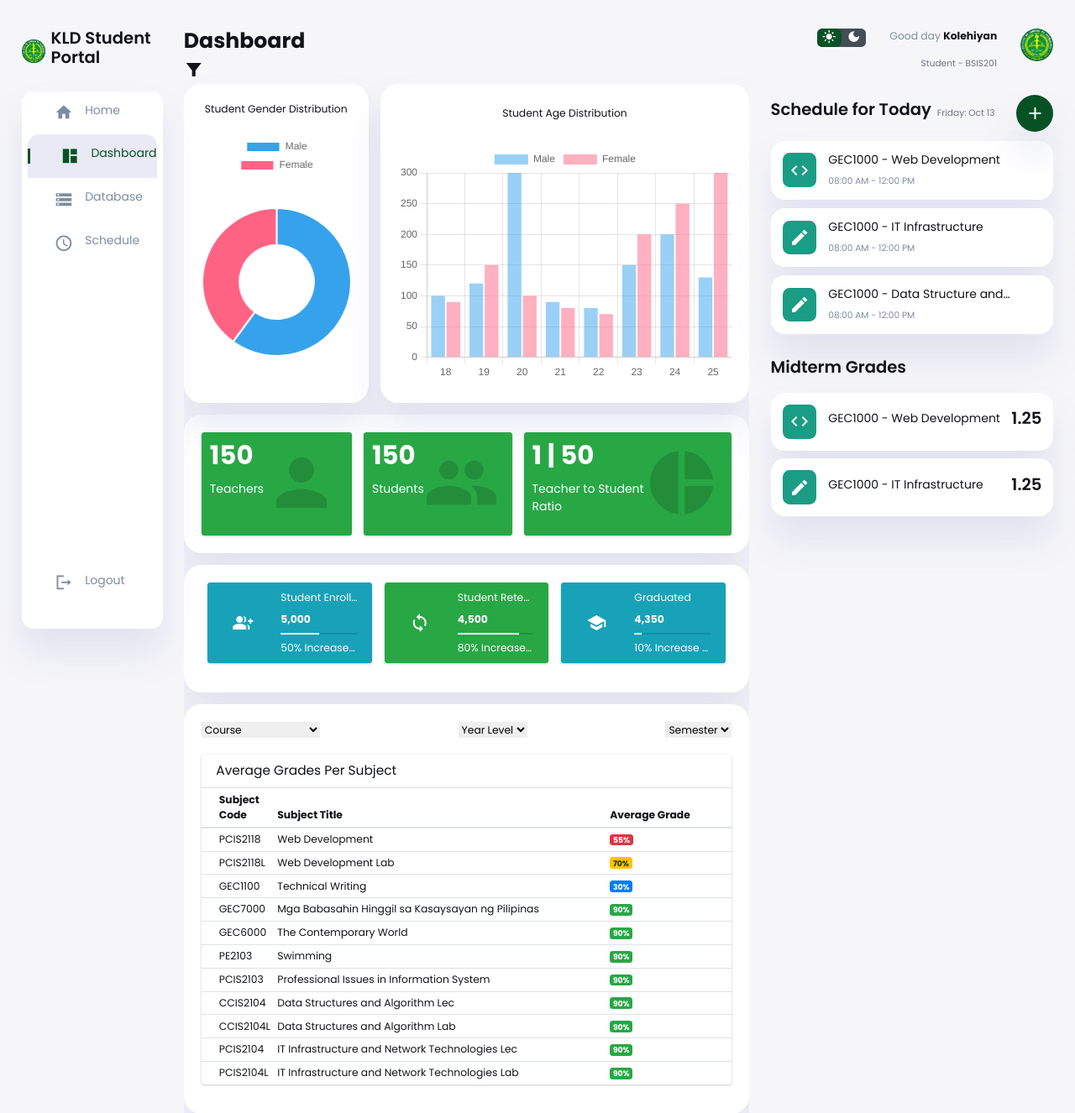
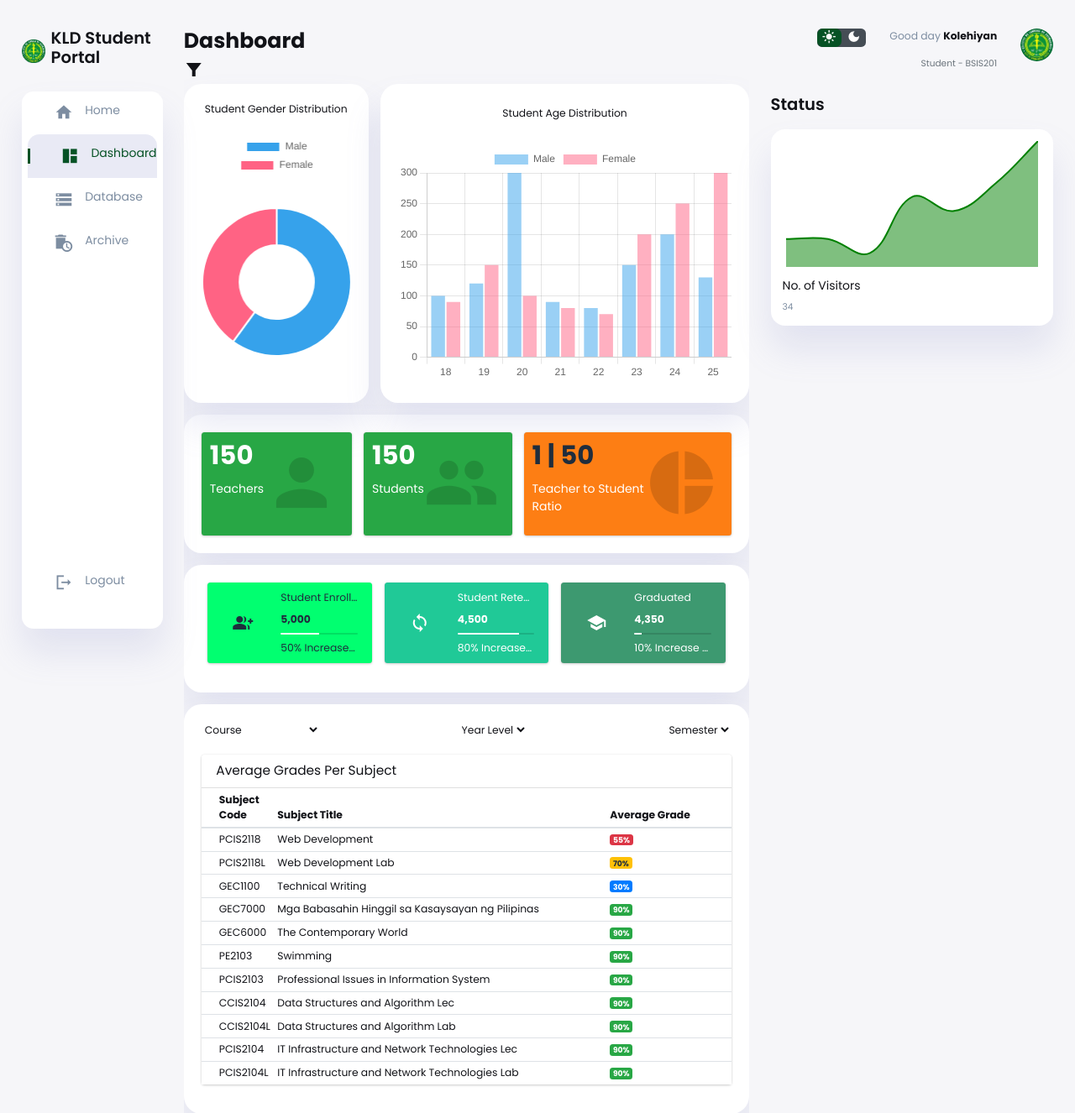
Before and after one commit to MasterVovo/StudentPortal, a PHP site: page /admin/dashboard.php in a window 1280 px wide. Shown: the top 1326 px of the page at 84% size. Run offline with PHP 8.4, Linux system fonts and the light colour scheme; some libraries are stand-ins or nearby versions.

Commit message:
Updated admin dashboard.php

```diff
--- a/admin/dashboard.php
+++ b/admin/dashboard.php
@@ -8,7 +8,7 @@
     <link href="https://fonts.googleapis.com/icon?family=Material+Icons+Sharp" rel="stylesheet" />
     <link rel="stylesheet" href="https://cdn.jsdelivr.net/npm/admin-lte@3.1/dist/css/adminlte.min.css">
     <link rel="stylesheet" href="../styles/dashboard.css" />
-    <link rel="stylesheet" href="dashboard.css" />
+    <link rel="stylesheet" href="styles/dashboard.css" />
   </head>
 
   <body>
@@ -29,21 +29,21 @@
             <span class="material-icons-sharp"> account_circle </span>
             <h3>Account</h3>
           </a>
-          <a href="#">
+          <a href="../dashboard.html">
             <span class="material-icons-sharp"> home </span>
             <h3>Home</h3>
           </a>
-          <a href="#" class="active">
+          <a href="dashboard.php" class="active">
             <span class="material-icons-sharp"> space_dashboard </span>
             <h3>Dashboard</h3>
           </a>
-          <a href="database.html">
+          <a href="database.php">
             <span class="material-icons-sharp"> storage </span>
             <h3>Database</h3>
           </a>
-          <a href="#">
-            <span class="material-icons-sharp"> schedule </span>
-            <h3>Schedule</h3>
+          <a href="database.php">
+            <span class="material-icons-sharp"> auto_delete </span>
+            <h3>Archive</h3>
           </a>
           <a href="../logout.html">
             <span class="material-icons-sharp"> logout </span>
@@ -93,7 +93,7 @@
                 <i class="material-icons-sharp"> group </i>
               </div>
             </div>
-            <div class="small-box bg-success">
+            <div class="small-box bg-orange">
               <div class="inner">
                 <h3>1 | 50</h3>
                 <p>Teacher to Student <br>Ratio</p>
@@ -108,11 +108,9 @@
          <!-- Student Enrollment -->
         <div class="ann-container">
 
-
-
           <div class="row">
             <div class="col-md-4 col-sm-6 col-12">
-              <div class="info-box bg-info">
+              <div class="info-box bg-lime">
                 <span class="info-box-icon"><i class="material-icons-sharp">group_add</i></span>
                 <div class="info-box-content">
                   <span class="info-box-text">Student Enrollment</span>
@@ -124,13 +122,11 @@
                   50% Increase From Last Year
                   </span>
                 </div>
-
               </div>
-
             </div>
 
             <div class="col-md-4 col-sm-6 col-12">
-              <div class="info-box bg-success">
+              <div class="info-box bg-teal">
                 <span class="info-box-icon"><i class="material-icons-sharp">loop</i></span>
                 <div class="info-box-content">
                   <span class="info-box-text">Student Retention</span>
@@ -148,7 +144,7 @@
             </div>
 
             <div class="col-md-4 col-sm-6 col-12">
-              <div class="info-box bg-info">
+              <div class="info-box bg-olive">
                 <span class="info-box-icon"><i class="material-icons-sharp">school</i></span>
                 <div class="info-box-content">
                   <span class="info-box-text">Graduated</span>
@@ -269,13 +265,8 @@
                 </tbody>
               </table>
             </div>
-
           </div>
         </div>
-
-
-
-
       </main>
       <!-- End of main content -->
 
@@ -303,96 +294,25 @@
         </div>
         <!-- End of navbar -->
 
-
-
-
-
-
-
-
-
-
-
-
         <!-- Schedule list -->
         <div class="schedule">
           <div class="schedule-header">
-            <h2>Schedule for Today</h2><small class="text-muted">Friday: Oct 13</small>
-            <span class="material-icons-sharp"> add </span>
+            <h2>Status</h2>
           </div>
 
           <div class="schedule-list">
-            <div class="icon">
-              <span class="material-icons-sharp"> code </span>
-            </div>
+            <div class="right-chart-container"><canvas id="chart-visitors"></div>
             <div class="sched-title">
               <div class="info">
-                <h3>GEC1000 - Web Development</h3>
-                <small class="text_muted"> 08:00 AM - 12:00 PM </small>
+                <h3>No. of Visitors</h3>
+                <small class="text_muted"> 34 </small>
               </div>
             </div>
           </div>
-
-          <div class="schedule-list">
-            <div class="icon">
-              <span class="material-icons-sharp"> edit </span>
-            </div>
-            <div class="sched-title">
-              <div class="info">
-                <h3>GEC1000 - IT Infrastructure</h3>
-                <small class="text_muted"> 08:00 AM - 12:00 PM </small>
-              </div>
-            </div>
-          </div>
-
-          <div class="schedule-list">
-            <div class="icon">
-              <span class="material-icons-sharp"> edit </span>
-            </div>
-            <div class="sched-title">
-              <div class="info">
-                <h3>GEC1000 - Data Structure and Algorithm</h3>
-                <small class="text_muted"> 08:00 AM - 12:00 PM </small>
-              </div>
-            </div>
-          </div>
-        </div>
         <!-- End of schedule list -->
 
         <!-- Grades list -->
-        <div class="grades">
-          <div class="grades-header">
-            <h2>Midterm Grades</h2>
-          </div>
 
-          <div class="grades-list">
-            <div class="icon">
-              <span class="material-icons-sharp"> code </span>
-            </div>
-            <div class="subject-title">
-              <div class="info">
-                <h3>GEC1000 - Web Development</h3>
-              </div>
-              <div class="info">
-                <h2>1.25</h2>
-              </div>
-            </div>
-          </div>
-
-          <div class="grades-list">
-            <div class="icon">
-              <span class="material-icons-sharp"> edit </span>
-            </div>
-            <div class="subject-title">
-              <div class="info">
-                <h3>GEC1000 - IT Infrastructure</h3>
-              </div>
-              <div class="info">
-                <h2>1.25</h2>
-              </div>
-            </div>
-          </div>
-        </div>
         <!-- End of grades list -->
       </div>
       <!-- End of right section -->
@@ -402,7 +322,6 @@
       <script src="https://cdn.jsdelivr.net/npm/chart.js"></script>
       <!-- AdminLTE for table widget card -->
       <script src="https://cdn.jsdelivr.net/npm/admin-lte@3.1/dist/js/adminlte.min.js"></script>
-      <script src="dashboard.js"></script>
+      <script src="scripts/dashboard-chart.js"></script>
   </body>
-
 </html>
```
